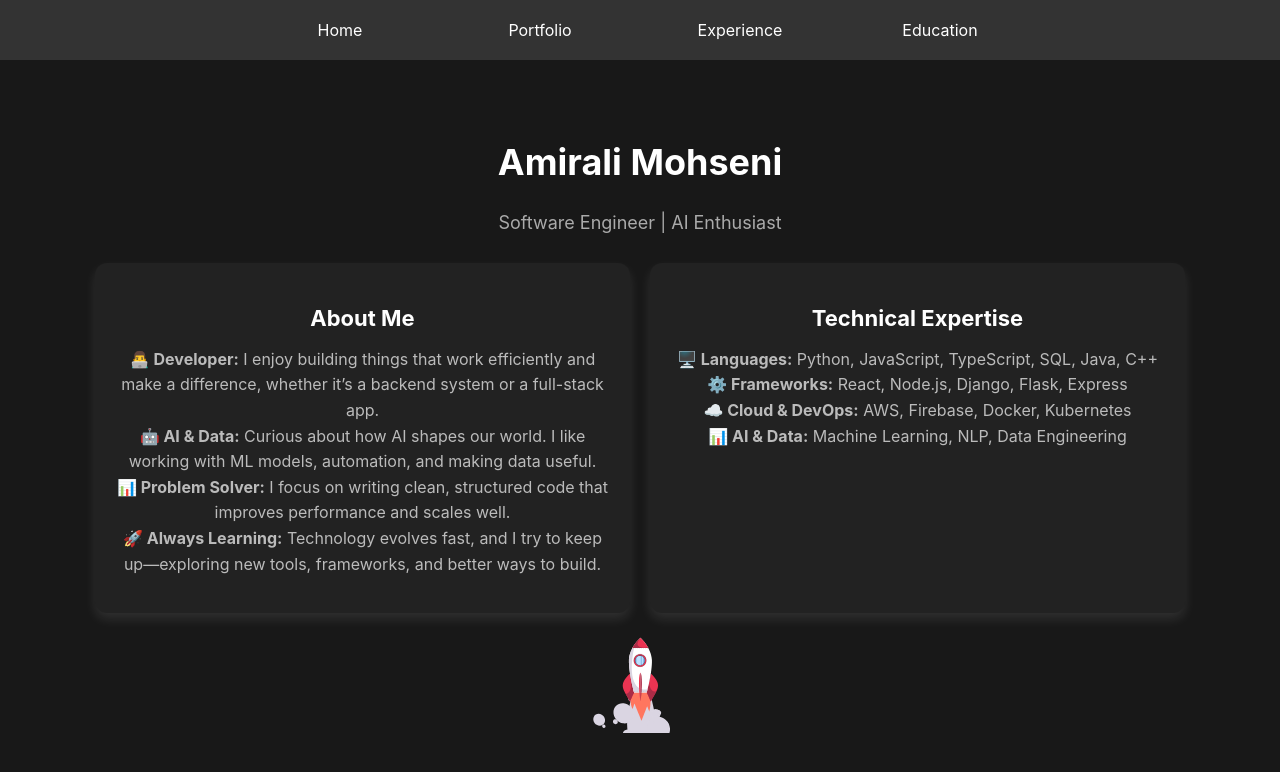
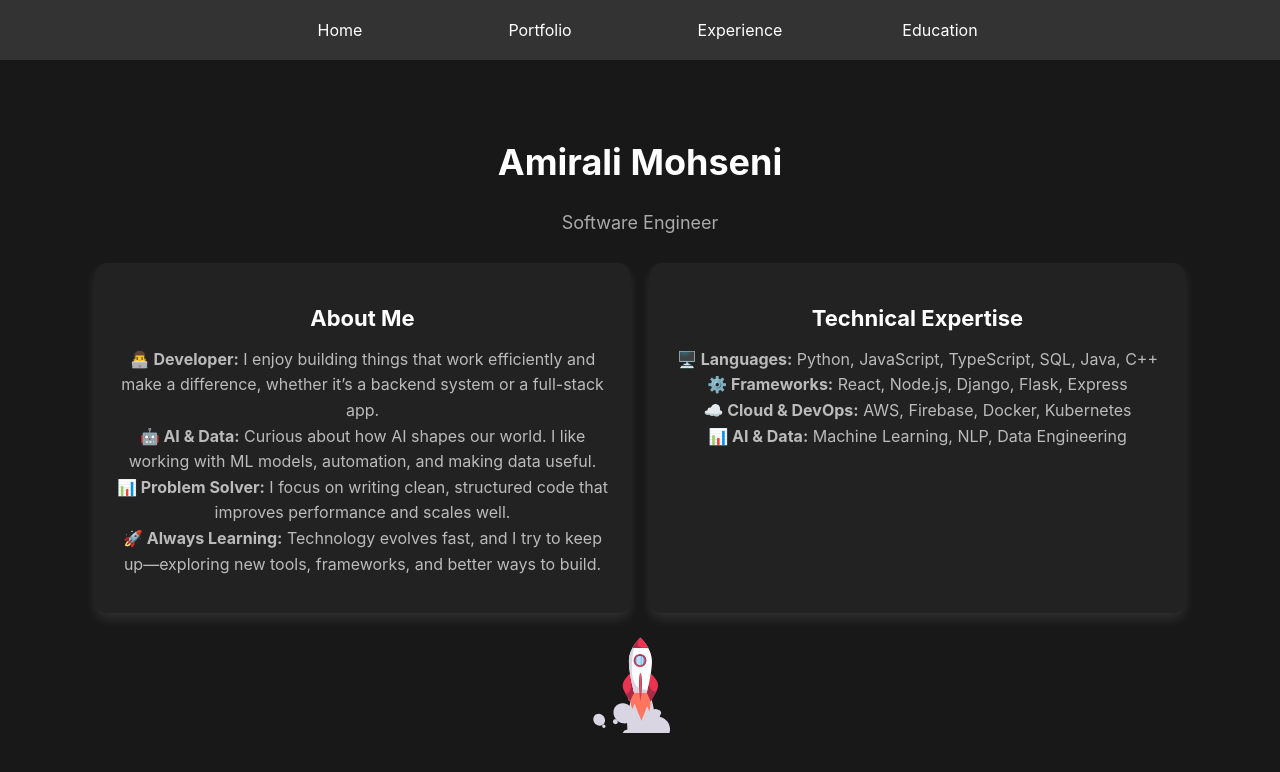
Before and after one commit to Amir1998ali/amirali.mohseni, a React (Create React App) app: page / in a window 1280 px wide. Shown: the top 772 px of the page. Built offline with nearby package versions, Linux system fonts and the light colour scheme.

Commit message:
Edited Home page text

```diff
--- a/src/components/Home.js
+++ b/src/components/Home.js
@@ -25,7 +25,7 @@ const Home = () => {
       style={styles.container}
     >
       <h2 style={styles.title}>Amirali Mohseni</h2>
-      <p style={styles.subtitle}>Software Engineer | AI Enthusiast</p>
+      <p style={styles.subtitle}>Software Engineer</p>
 
       {/* 🔥 Two-Column Layout for Desktop, Stacked for Mobile */}
       <div style={styles.contentContainer}>
```
